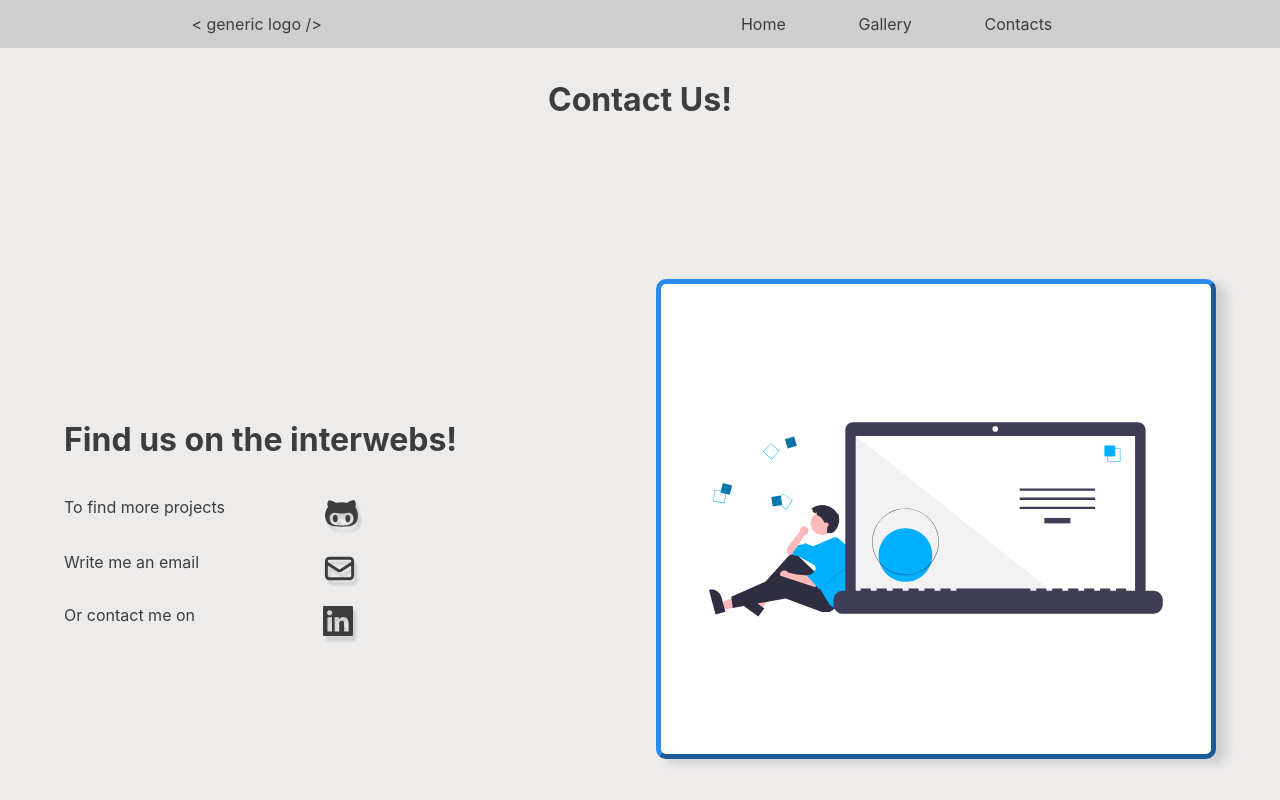
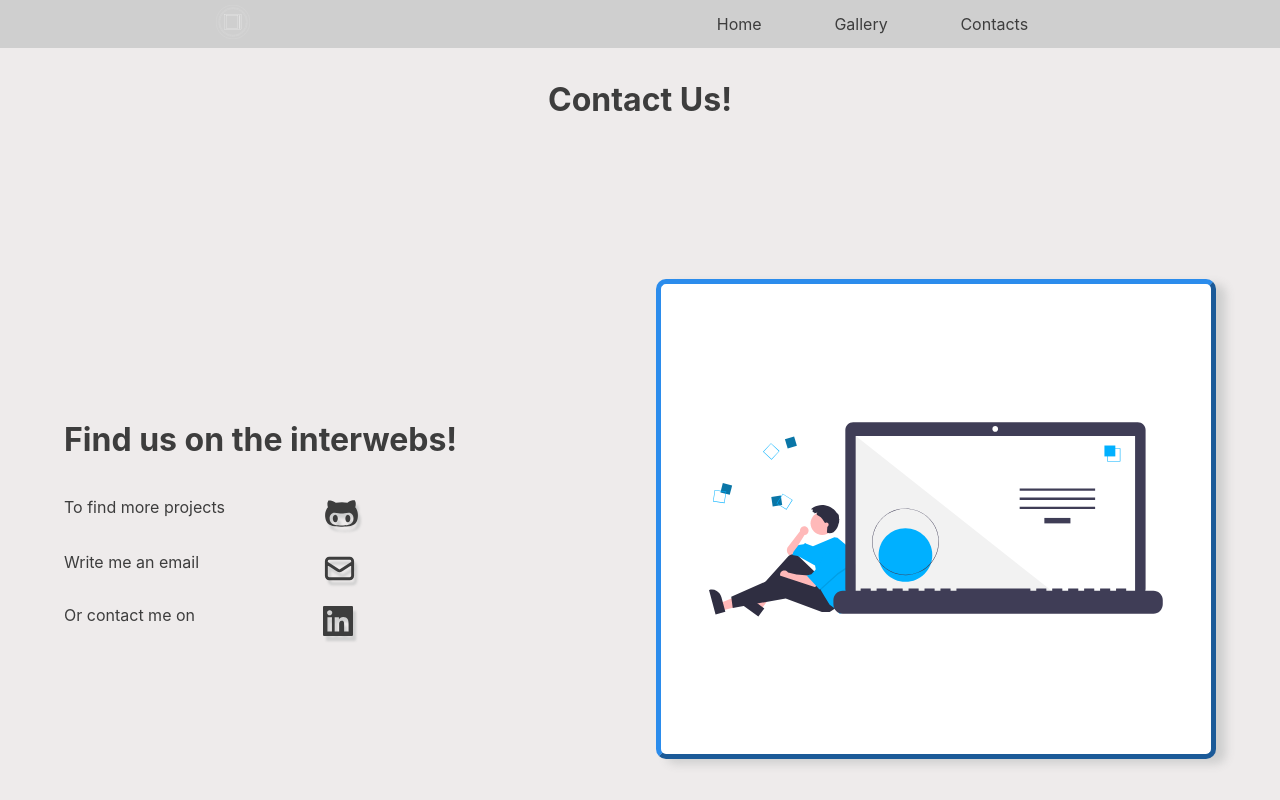
Before and after one commit to lipskij/portfolio-prject-next.js, a Next.js app: page /contacts in a window 1280 px wide. Shown: the top 800 px of the page. Built offline with nearby package versions, Linux system fonts and the light colour scheme.

Commit message:
Add nav logo

```diff
--- a/component/Nav.js
+++ b/component/Nav.js
@@ -43,7 +43,43 @@ const Nav = () => {
           </li>
         </ul>
       </Drawer>
-      <p className='logo'>{`< generic logo />`}</p>
+      <div className='navSVG'>
+        <svg
+          width='34'
+          height='34'
+          viewBox='0 0 340 340'
+          fill='none'
+          xmlns='http://www.w3.org/2000/svg'
+        >
+          <line
+            x1='236.5'
+            y1='237.004'
+            x2='236.5'
+            y2='103'
+            stroke='white'
+            strokeWidth='5'
+          />
+          <rect
+            x='85'
+            y='94'
+            width='171'
+            height='152'
+            stroke='white'
+            strokeWidth='2'
+          />
+          <circle cx='170.5' cy='169.5' r='134' stroke='white' />
+          <circle cx='170.5' cy='169.5' r='144' stroke='white' />
+          <circle cx='170' cy='170' r='169.5' stroke='white' />
+          <rect
+            x='102'
+            y='107'
+            width='117'
+            height='126'
+            stroke='white'
+            strokeWidth='2'
+          />
+        </svg>
+      </div>
       <ul className='desctop-ul'>
         <li>
           <Link href='/'>
--- a/styles/gallery.module.css
+++ b/styles/gallery.module.css
@@ -36,7 +36,6 @@
   width: 90vw;
   height: 100vh;
   border-top: solid thin black;
-  /* border-bottom: solid thin black; */
   margin: 10rem 0 0 0;
 }
 .slider .buttons {
--- a/styles/globals.css
+++ b/styles/globals.css
@@ -46,10 +46,6 @@ nav {
   padding: 0;
   margin: 0;
   width: 30%;
-}
-
-.logo {
-  color: var(--text-color);
 }
 
 li {
@@ -238,7 +234,7 @@ a {
     color: #3b9dff;
   }
   .desctop-ul,
-  nav p {
+  .navSVG {
     display: none;
   }
 
```
Also changed, not shown: public/logo.svg (added).
